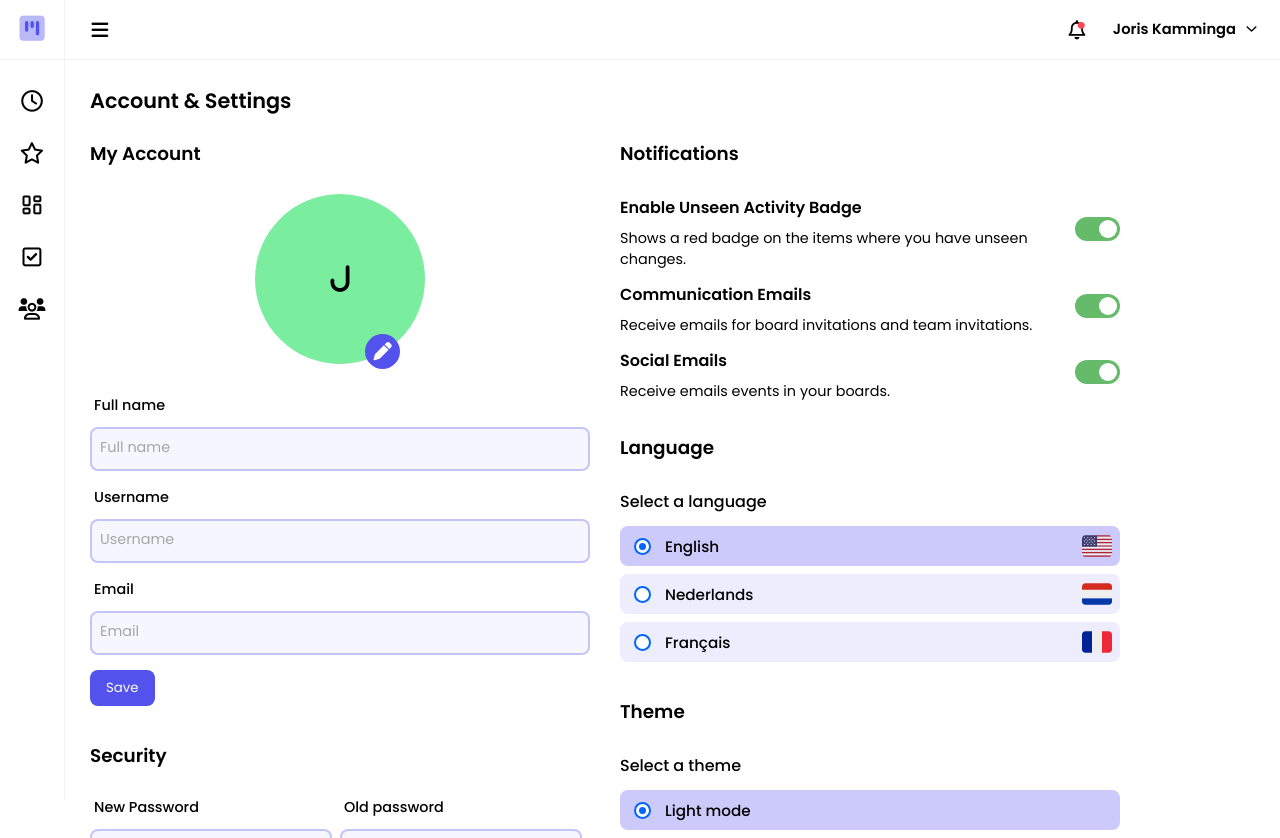
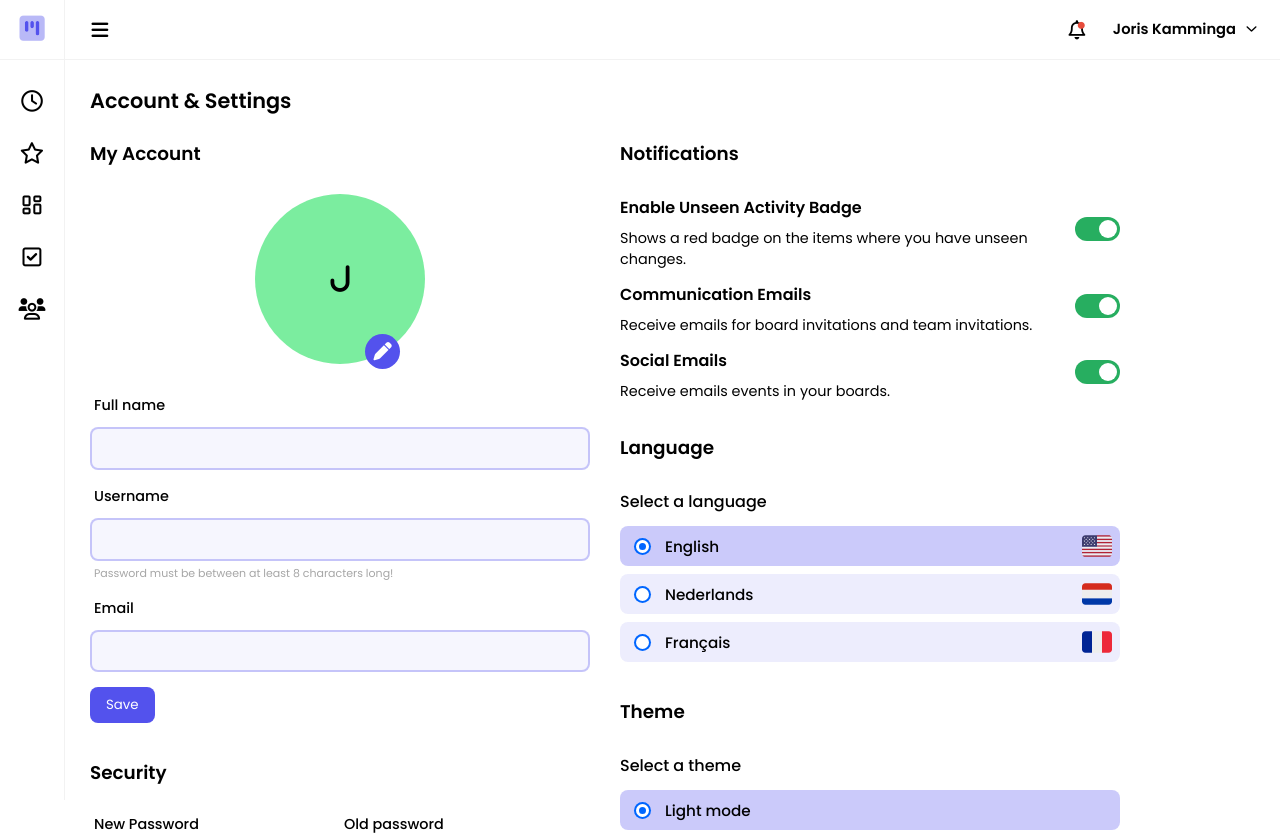
Before and after one commit to Joris63/Plonks-Trello-clone-Frontend, a React (Create React App) app: page /settings in a window 1280 px wide. Shown: the top 838 px of the page. Built offline with nearby package versions, Linux system fonts and the light colour scheme.

Commit message:
updated form styling

```diff
--- a/src/App.js
+++ b/src/App.js
@@ -1,11 +1,21 @@
 import { useState } from "react";
-import { BrowserRouter as Router, Route, Routes } from "react-router-dom";
+import {
+  BrowserRouter as Router,
+  Outlet,
+  Route,
+  Routes,
+} from "react-router-dom";
 import Navbar from "./components/navigation/Navbar";
 import Sidebar from "./components/navigation/Sidebar";
+import AuthPage from "./pages/AuthPage";
 import SettingsPage from "./pages/SettingsPage";
 import "./styles/index.scss";
 
-function App() {
+const AuthLayout = () => {
+  return <Outlet />;
+};
+
+const DefaultLayout = () => {
   const [open, setOpen] = useState(false);
 
   function handleToggleOpen() {
@@ -13,18 +23,29 @@ function App() {
   }
 
   return (
+    <div className="container">
+      <Sidebar open={open} handleToggle={handleToggleOpen} />
+      <div className={`main${open ? " active" : ""}`}>
+        <Navbar handleOpen={handleToggleOpen} />
+        <Outlet />
+      </div>
+    </div>
+  );
+};
+
+const App = () => {
+  return (
     <Router>
-      <div className="container">
-        <Sidebar open={open} handleToggle={handleToggleOpen} />
-        <div className={`main${open ? " active" : ""}`}>
-          <Navbar handleOpen={handleToggleOpen} />
-          <Routes>
-            <Route exact path="/settings" element={<SettingsPage />} />
-          </Routes>
-        </div>
-      </div>
+      <Routes>
+        <Route element={<DefaultLayout />}>
+          <Route exact path="/settings" element={<SettingsPage />} />
+        </Route>
+        <Route element={<AuthLayout />}>
+          <Route exact path="/login" element={<AuthPage />} />
+        </Route>
+      </Routes>
     </Router>
   );
-}
+};
 
 export default App;
--- a/src/components/form/FormField.js
+++ b/src/components/form/FormField.js
@@ -38,11 +38,10 @@ const FormField = ({
       <input
         id={`field-${name.replace(/\s/g, "")}`}
         className="form_field"
-        placeholder={name}
         type={inputType}
         required={!optional}
       />
-      <small className="form_field_hint">{hint}</small>
+      {hint && <small className="form_field_hint">{hint}</small>}
     </div>
   );
 };
--- /dev/null
+++ b/src/pages/AuthPage.js
@@ -0,0 +1,5 @@
+const AuthPage = (props) => {
+  return <div className="container"></div>;
+};
+
+export default AuthPage;
--- a/src/pages/SettingsPage.js
+++ b/src/pages/SettingsPage.js
@@ -13,6 +13,7 @@ const basicFields = [
   {
     name: "Username",
     unique: true,
+    hint: 'Password must be between at least 8 characters long!'
   },
   {
     name: "Email",
--- a/src/styles/common.scss
+++ b/src/styles/common.scss
@@ -87,7 +87,7 @@
 }
 
 .slider_input:checked + .checkbox_slider {
-  background-color: #66bb6a;
+  background-color: rgba(39, 174, 96, 1);
 }
 
 .slider_input:checked + .checkbox_slider:before {
@@ -142,21 +142,22 @@
 
   &.success .form_field_label,
   &.success .form_field_hint {
-    color: #259337;
+    color: rgba(39, 174, 96, 1);
   }
 
-  &.success .form_field_bar::after {
-    background: #259337;
+  &.success .form_field {
+    border: 2px solid rgba(39, 174, 96, 0.3);
+    background-color: rgba(39, 174, 96, 0.05);
   }
 
   &.error .form_field_label,
   &.error .form_field_hint {
-    color: #d9534f;
+    color: rgba(231, 76, 60, 1);
   }
 
-  &.error .form_field_bar,
-  &.error .form_field_bar::after {
-    background: #d9534f;
+  &.error .form_field {
+    border: 2px solid rgba(231, 76, 60, 0.3);
+    background-color: rgba(231, 76, 60, 0.05);
   }
 }
 
@@ -165,6 +166,8 @@
   font-size: 0.6875rem;
   color: #a6a6a6;
   display: block;
+  margin-top: 4px;
+  margin-left: 4px;
 }
 
 .form_field_label {
@@ -185,23 +188,10 @@
   padding: 8px;
   display: block;
   border-radius: 8px;
-  font-size: 1rem;
+  font-size: 0.95em;
   line-height: 1.5;
   width: 100%;
-  color: #333;
   box-shadow: none;
-
-  &:-ms-input-placeholder {
-    color: #a6a6a6;
-    transform: scale(0.9);
-    transform-origin: left top;
-  }
-
-  &::placeholder {
-    color: #a6a6a6;
-    transform: scale(0.9);
-    transform-origin: left top;
-  }
 
   &:focus-within {
     outline: none;
--- a/src/styles/navigation.scss
+++ b/src/styles/navigation.scss
@@ -20,7 +20,7 @@
             content: "\f111";
             font: var(--fa-font-solid);
             position: absolute;
-            color: #ff4757;
+            color: rgba(231, 76, 60, 1);
             font-size: 7px;
             top: 12px;
             right: 12px;
--- a/src/styles/pages.scss
+++ b/src/styles/pages.scss
@@ -1,3 +1,8 @@
+/*
+  Auth Page
+*/
+
+
 /*
   Account & App settings page
 */
```
